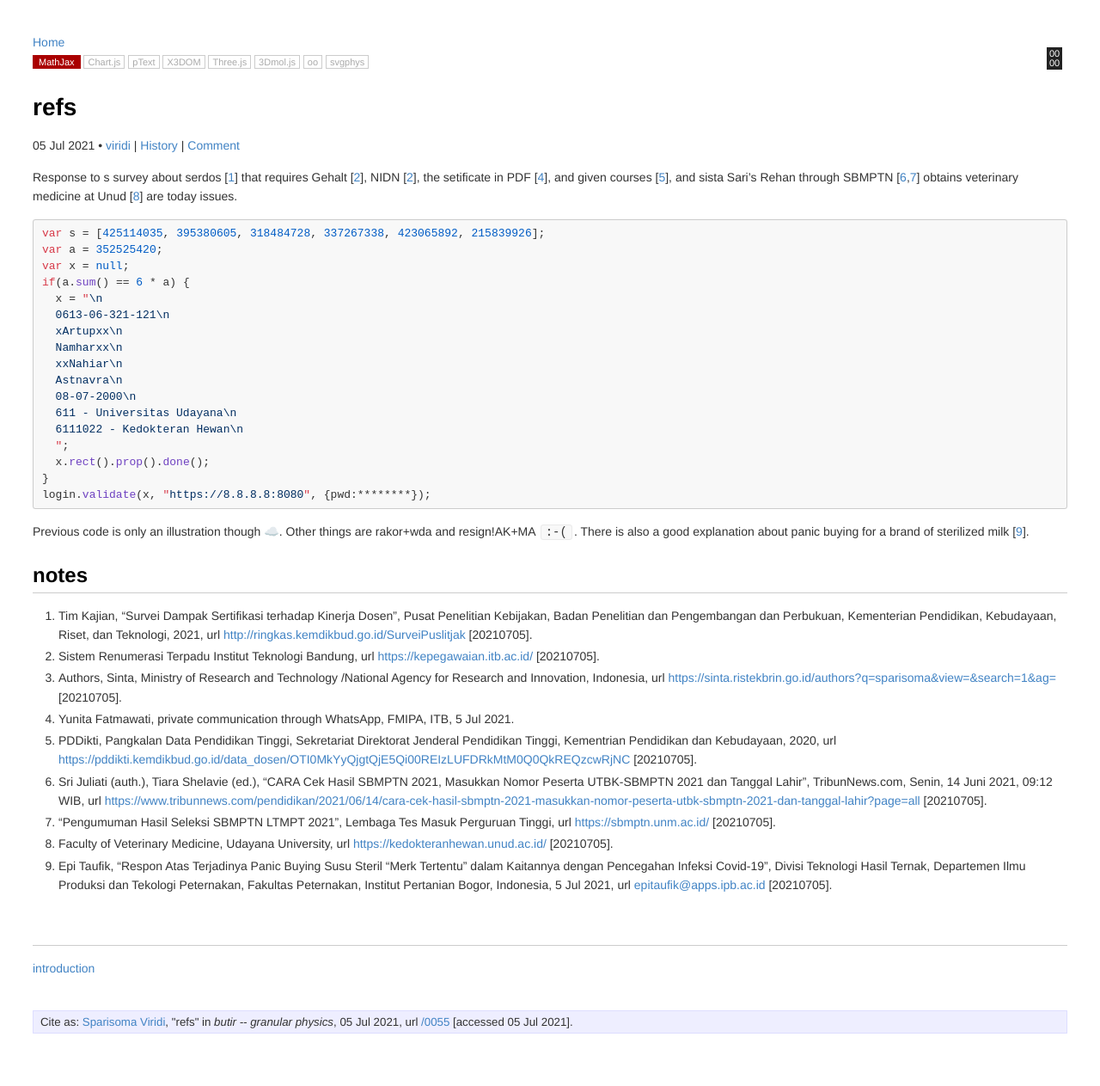
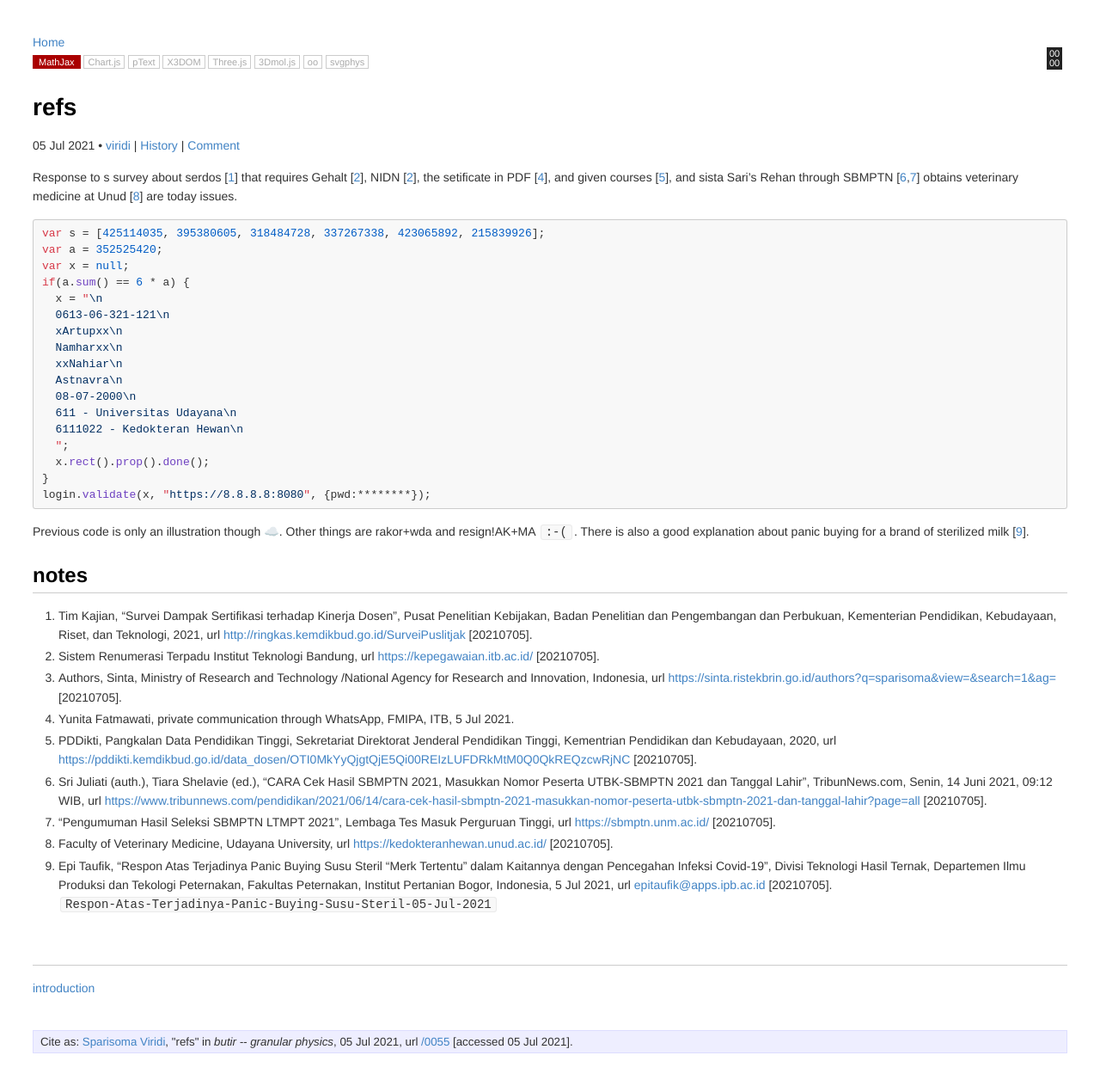
Before and after one commit to dudung/butir, a Jekyll site: the page built from _posts/0/05/2021-07-05-ref.md, in a window 1280 px wide. Shown: the whole page at 86% size. Built offline with Jekyll 4.4.1, drawn with Linux system fonts in a browser that asks for light colours; emoji names are drawn with the system emoji font; before the commit the page ends 1240 px from its top, so only the background shows below that.

Commit message:
fix ref9 with fn

```diff
--- a/_posts/0/05/2021-07-05-ref.md
+++ b/_posts/0/05/2021-07-05-ref.md
@@ -54,7 +54,7 @@ Previous code is only an illustration though :cloud:. Other things are rakor+wda
 6. <a name=r06></a>Sri Juliati (auth.), Tiara Shelavie (ed.), "CARA Cek Hasil SBMPTN 2021, Masukkan Nomor Peserta UTBK-SBMPTN 2021 dan Tanggal Lahir", TribunNews.com, Senin, 14 Juni 2021, 09:12 WIB, url <https://www.tribunnews.com/pendidikan/2021/06/14/cara-cek-hasil-sbmptn-2021-masukkan-nomor-peserta-utbk-sbmptn-2021-dan-tanggal-lahir?page=all> [20210705].
 7. <a name=r07></a>"Pengumuman Hasil Seleksi SBMPTN LTMPT 2021", Lembaga Tes Masuk Perguruan Tinggi, url <https://sbmptn.unm.ac.id/> [20210705].
 8. <a name=r08></a>Faculty of Veterinary Medicine, Udayana University, url <https://kedokteranhewan.unud.ac.id/> [20210705].
-9. <a name=r09></a>Epi Taufik, "Respon Atas Terjadinya Panic Buying Susu Steril “Merk Tertentu” dalam Kaitannya dengan Pencegahan Infeksi Covid-19", Divisi Teknologi Hasil Ternak, Departemen Ilmu Produksi dan Tekologi Peternakan, Fakultas Peternakan, Institut Pertanian Bogor, Indonesia, 5 Jul 2021, url <mailto:epitaufik@apps.ipb.ac.id> [20210705].
+9. <a name=r09></a>Epi Taufik, "Respon Atas Terjadinya Panic Buying Susu Steril “Merk Tertentu” dalam Kaitannya dengan Pencegahan Infeksi Covid-19", Divisi Teknologi Hasil Ternak, Departemen Ilmu Produksi dan Tekologi Peternakan, Fakultas Peternakan, Institut Pertanian Bogor, Indonesia, 5 Jul 2021, url <mailto:epitaufik@apps.ipb.ac.id> [20210705]. `Respon-Atas-Terjadinya-Panic-Buying-Susu-Steril-05-Jul-2021`
 
 
 ## &nbsp;
```
